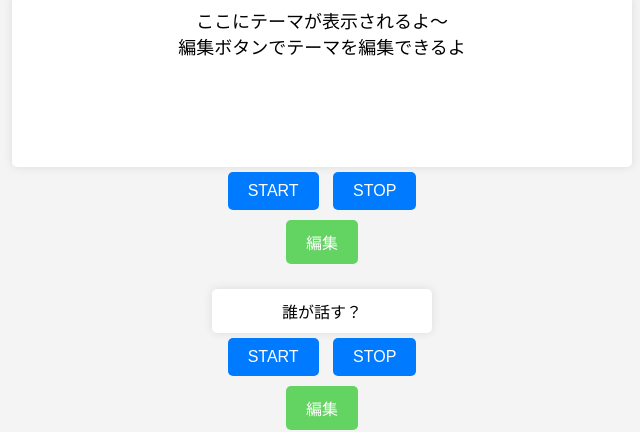
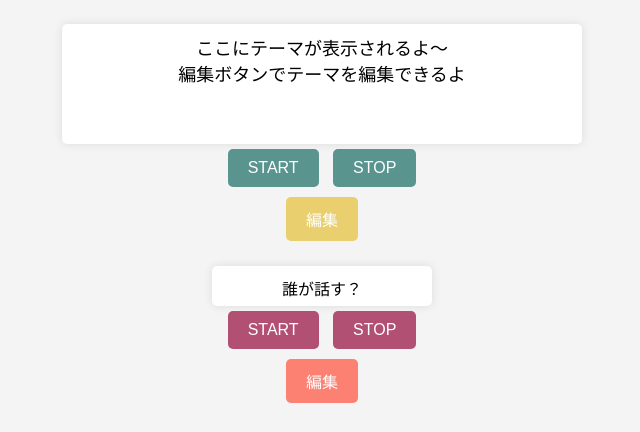
Before and after one commit to hibriiiiidge/zatsudan, a plain HTML site: page index.html in a window 1280 px wide. Shown: the part 200-632 px from the top of the page, without its empty margins (318-958 px from the left). Drawn offline with Linux system fonts and the light colour scheme.

Commit message:
Add style

```diff
--- a/index.html
+++ b/index.html
@@ -43,6 +43,7 @@
     <div class="container5">
       <button id="editBtn">編集</button>
     </div>
+    <div class="container-person-wrap">
       <div class="container-person">
         <div class="text-display-person" id="textDisplayPerson">
           誰が話す？
@@ -54,6 +55,7 @@
       </div>
       <div class="container5">
         <button id="editBtnPerson">編集</button>
+      </div>
     </div>
     <div class="container4">
       <a href="https://twitter.com/share?url=https://zatsu-dan.vercel.app/&text=世の中の迷える雑談ニストへ" target="_blank">
@@ -68,7 +70,7 @@
       <h3>ランダムされるテーマ一覧</h3>
       <textarea id="textArea" rows="20" cols="50"></textarea>
       <br>
-      <button id="saveBtn">保存</button>
+      <button id="saveBtn" class="saveBtn">保存</button>
     </div>
   </div>
   <div id="myModalPerson" class="modal">
@@ -77,7 +79,7 @@
       <h3>ランダムされる雑談ニスト</h3>
       <textarea id="textAreaPerson" rows="5" cols="50"></textarea>
       <br>
-      <button id="saveBtnPerson">保存</button>
+      <button id="saveBtnPerson" class="saveBtn">保存</button>
     </div>
   </div>
   <script src="script.js"></script>
--- a/script.js
+++ b/script.js
@@ -28,7 +28,9 @@ window.onload = () => {
 
   const people = [
     'フリーレン',
-    'ヒンメル'
+    'ヒンメル',
+    'ハイター',
+    'アイゼン'
   ];
   // JSON形式の文字列としてlocalStorageに保存
   localStorage.setItem('people', JSON.stringify(people));
--- a/styles.css
+++ b/styles.css
@@ -22,9 +22,9 @@ body {
   padding: 10px;
   border-radius: 5px;
   box-shadow: 0 0 10px rgba(0, 0, 0, 0.1);
-  max-width: 600px;
+  max-width: 500px;
   margin: auto;
-  height: 150px;
+  height: 100px;
 }
 
 .container-person {
@@ -36,6 +36,7 @@ body {
   max-width: 200px;
   margin: auto;
   margin-top: 20px;
+  height: 20px;
 }
 
 .container2 {
@@ -69,23 +70,29 @@ button {
   font-size: 16px;
   cursor: pointer;
   border: none;
-  background-color: #007BFF;
   color: #fff;
   border-radius: 5px;
   transition: background-color 0.3s;
 }
 
 button:hover {
-  background-color: #0056b3;
+  opacity: 0.8;
 }
 
-button:disabled {
-  background-color: #ccc;
-  cursor: not-allowed;
+#startBtn, #stopBtn {
+  background-color: #59958E;
 }
 
-#editBtn, #editBtnPerson {
-  background-color: #63D361;
+#startBtnPerson, #stopBtnPerson {
+  background-color: #B25073;
+}
+
+#editBtn {
+  background-color: #E9CF6E;
+}
+
+#editBtnPerson {
+  background-color: #FC8172;
 }
 
 .modal {
@@ -130,3 +137,7 @@ button:disabled {
   border-radius: 8px;
   padding: 5px;
 }
+
+.saveBtn {
+  background-color: #15738E;
+}
```
Lines whose indentation alone changed are shown as unchanged.
